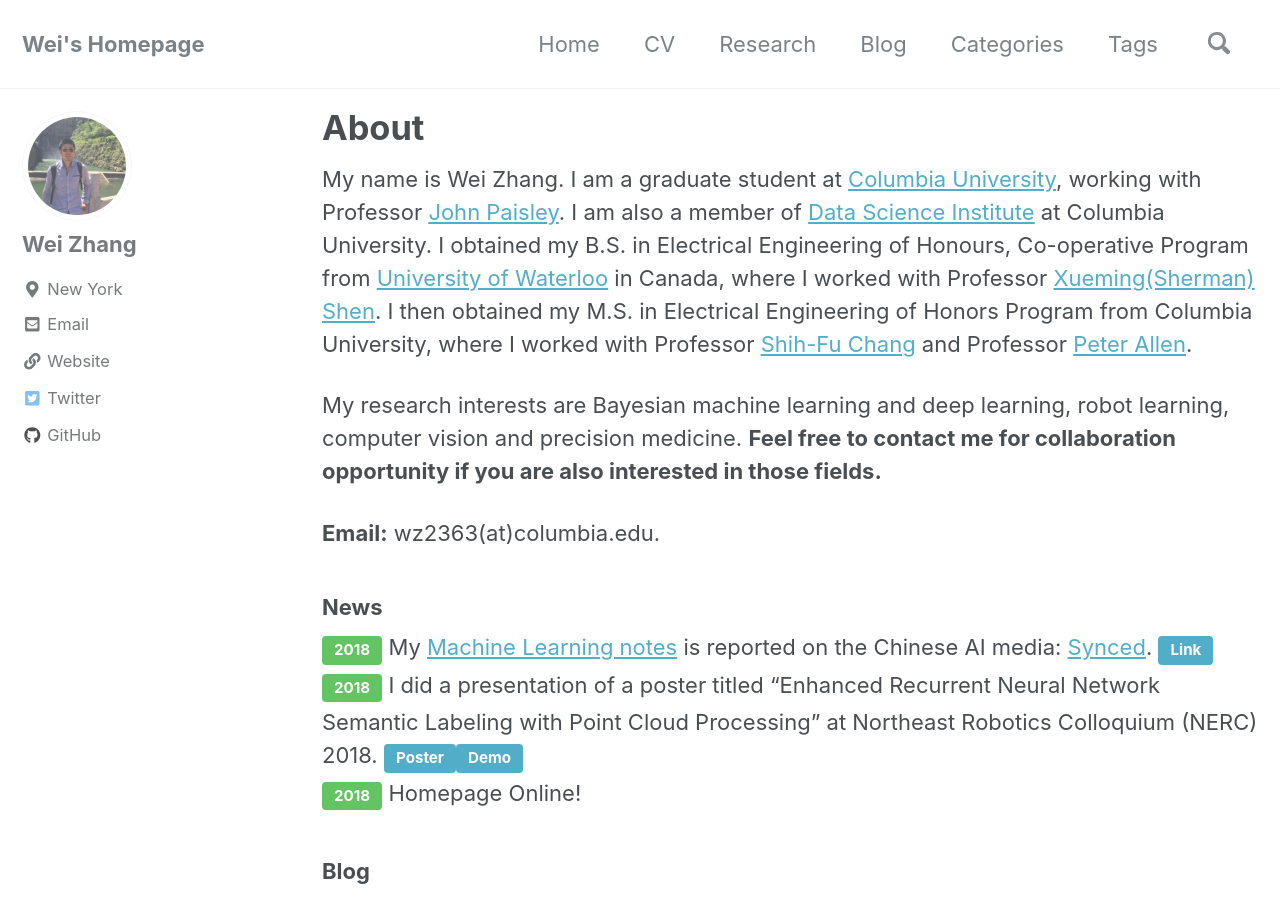
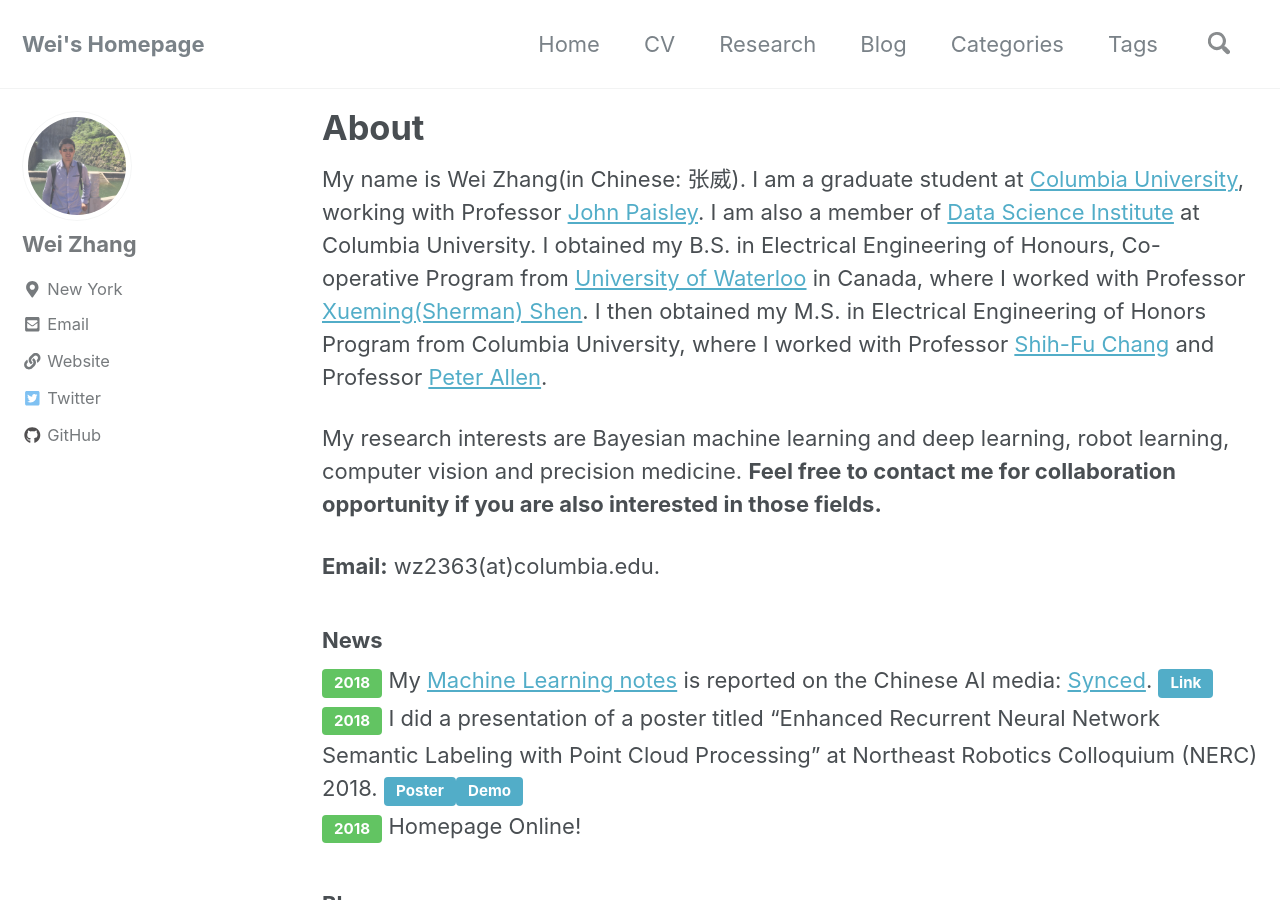
Before and after one commit to Wei2624/Wei2624.github.io, a Jekyll site: the page built from _pages/index.md, in a window 1280 px wide and 900 px high. Built offline with Jekyll 4.4.1, drawn with Linux system fonts in a browser that asks for light colours; nearby versions of some CDN libraries; comment, search, counter and statistics services are not loaded.

Commit message:
chinese name

```diff
--- a/_pages/index.md
+++ b/_pages/index.md
@@ -6,7 +6,7 @@ classes: wide
 permalink: /
 ---
 
-My name is Wei Zhang. I am a graduate student at [Columbia University](https://www.columbia.edu/), working with Professor [John Paisley](http://www.columbia.edu/~jwp2128/). I am also a member of [Data Science Institute](https://datascience.columbia.edu/) at Columbia University. I obtained my B.S. in Electrical Engineering of Honours, Co-operative Program from [University of Waterloo](https://uwaterloo.ca/) in Canada, where I worked with Professor [Xueming(Sherman) Shen](http://bbcr.uwaterloo.ca/~xshen/). I then obtained my M.S. in Electrical Engineering of Honors Program from Columbia University, where I worked with Professor [Shih-Fu Chang](http://www.ee.columbia.edu/~sfchang/) and Professor [Peter Allen](https://www.cs.columbia.edu/~allen/).
+My name is Wei Zhang(in Chinese: 张威). I am a graduate student at [Columbia University](https://www.columbia.edu/), working with Professor [John Paisley](http://www.columbia.edu/~jwp2128/). I am also a member of [Data Science Institute](https://datascience.columbia.edu/) at Columbia University. I obtained my B.S. in Electrical Engineering of Honours, Co-operative Program from [University of Waterloo](https://uwaterloo.ca/) in Canada, where I worked with Professor [Xueming(Sherman) Shen](http://bbcr.uwaterloo.ca/~xshen/). I then obtained my M.S. in Electrical Engineering of Honors Program from Columbia University, where I worked with Professor [Shih-Fu Chang](http://www.ee.columbia.edu/~sfchang/) and Professor [Peter Allen](https://www.cs.columbia.edu/~allen/).
 
 My research interests are Bayesian machine learning and deep learning, robot learning, computer vision and precision medicine. **Feel free to contact me for collaboration opportunity if you are also interested in those fields.**
 
```
